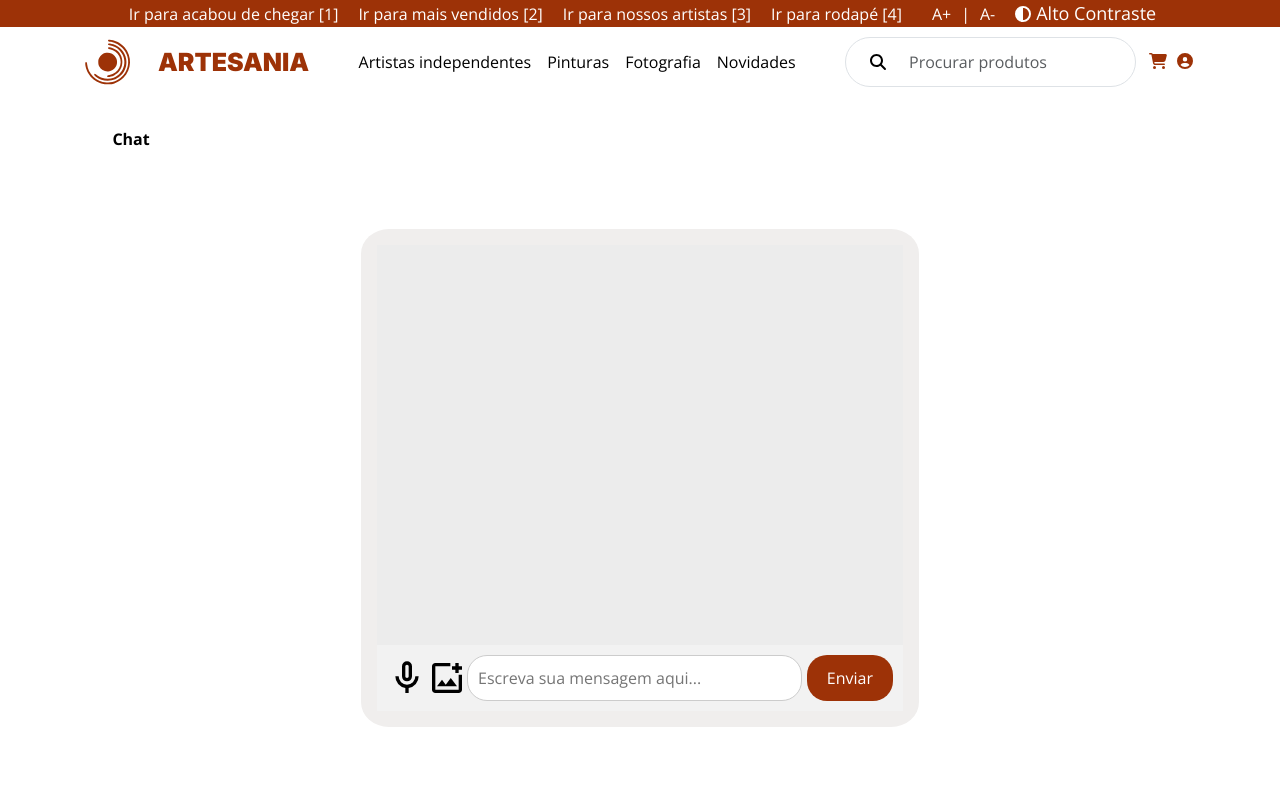
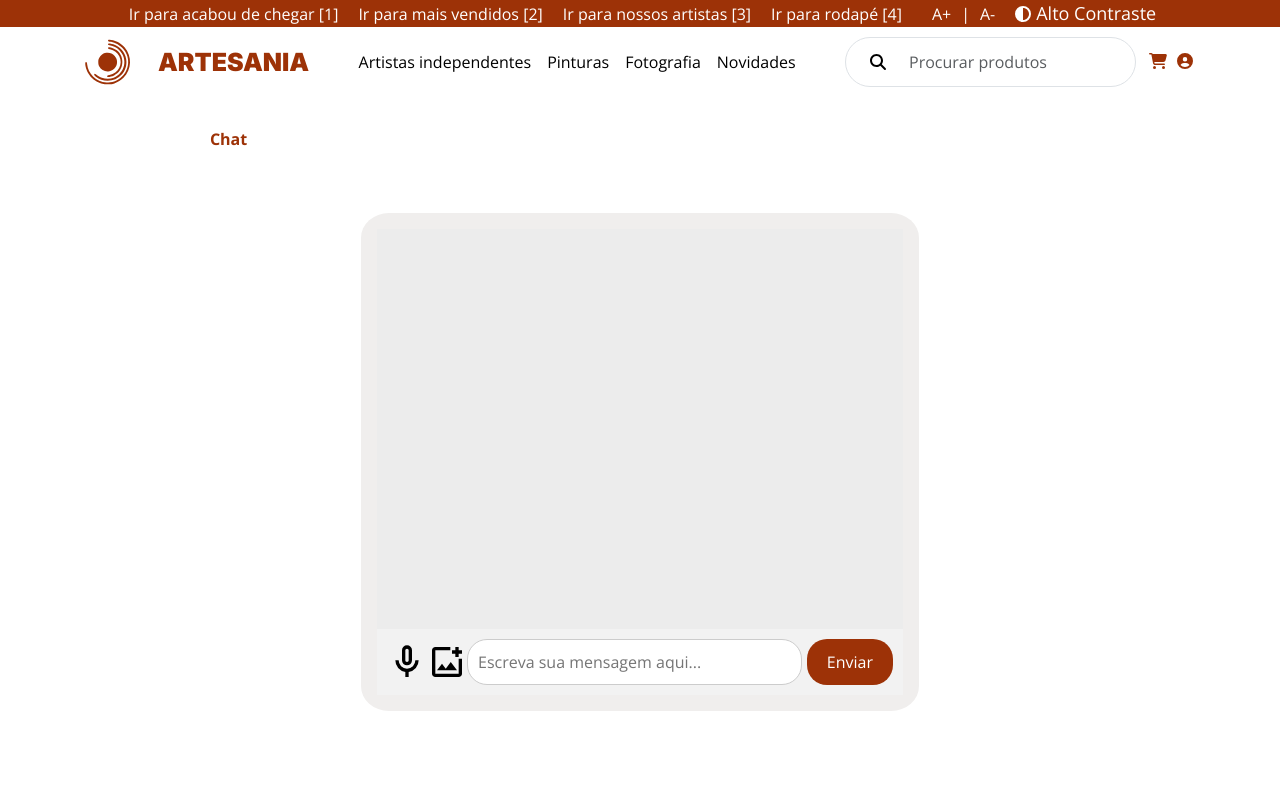
Before and after one commit to ivpinheiro/artesania, a Vue app: page /chat in a window 1280 px wide. Shown: the top 800 px of the page. Built offline with nearby package versions, Linux system fonts and the light colour scheme.

Commit message:
fix see all and breadcrumb

```diff
--- a/src/components/breadcrumbs/BreadCrumbComponent.vue
+++ b/src/components/breadcrumbs/BreadCrumbComponent.vue
@@ -60,17 +60,21 @@ export default {
 
 <style lang="scss" scoped>
 .breadcrumb {
-    padding: 10px;
+    padding: 10px 0px;
+    white-space: pre;
+    cursor: pointer;
+    margin: 0px 10%;
 }
+
 
 .page-active {
     font-weight: bold;
-    color: black;
+    color: #9D3207;
 }
 
 .page-inactive {
     font-weight: bold;
-    color: rgb(#000000, 0.6);
+    color: rgba(0, 0, 0, 0.80);
 }
 
 .high-contrast {
--- a/src/components/dashboard/MyDashboardGroup.vue
+++ b/src/components/dashboard/MyDashboardGroup.vue
@@ -229,15 +229,6 @@ th {
   margin: 0px 8%;
 }
 
-.breadcrumbs {
-  margin: 20px 8%;
-
-  p {
-    font-weight: 500;
-    font-size: 16px;
-  }
-}
-
 .highlight {
   color: #9D3207;
 }
--- a/src/router/index.ts
+++ b/src/router/index.ts
@@ -42,7 +42,7 @@ const router = createRouter({
       name: 'dashboard',
       component: DashboardPage,
       meta: {
-        breadcrumb: 'Painel',
+        breadcrumb: 'Artista  /  Painel',
         middleware: authMiddleWare.oauthMiddleWare
       }
     },
@@ -83,7 +83,11 @@ const router = createRouter({
         breadcrumb: 'Chat'
       }
     }
-  ]
+  ],
+  scrollBehavior(to, from, savedPosition) {
+    // sempre rolar para o topo quando mudar de rota
+    return { top: 0 }
+  }
 })
 
 router.beforeEach((to, from, next) => {
```
